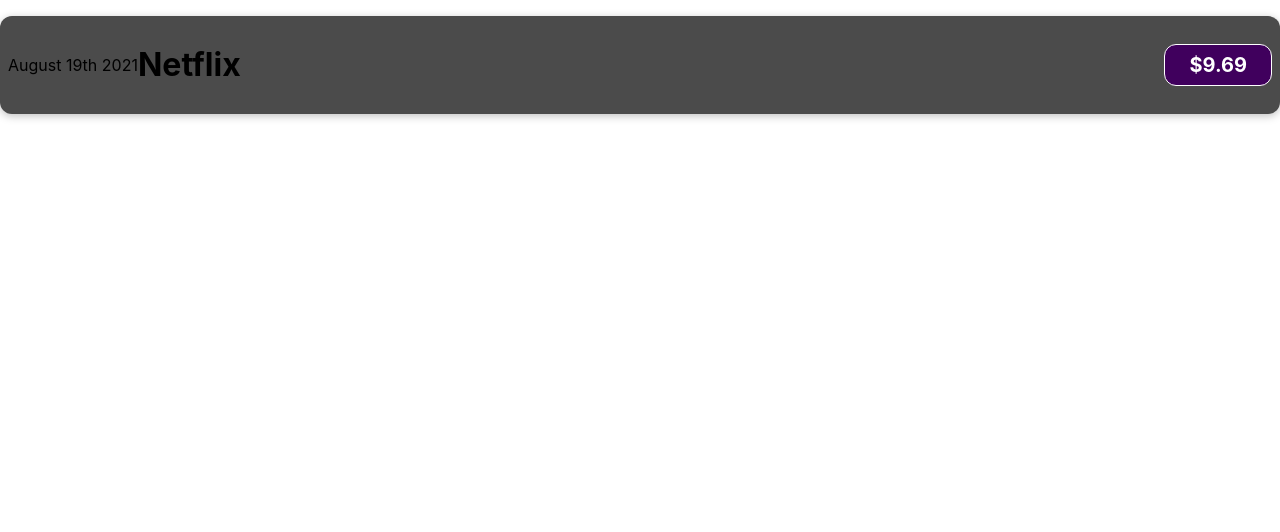
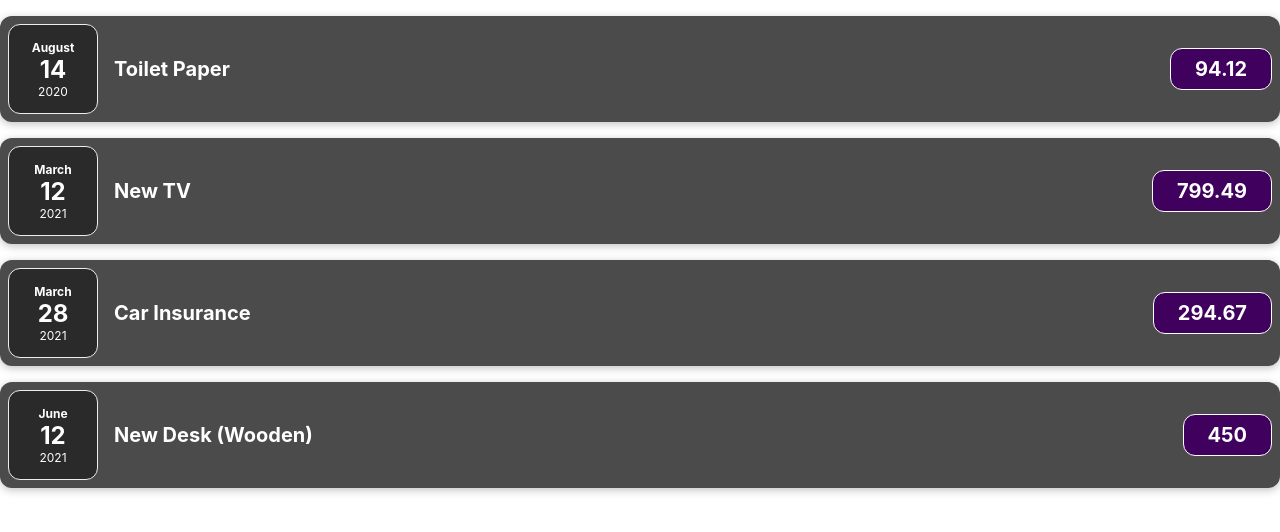
Before and after one commit to tarunsinghtanwar5/expense-tracker, a React (Create React App) app: page / in a window 1280 px wide. Shown: the top 532 px of the page. Built offline with nearby package versions, Linux system fonts and the light colour scheme.

Commit message:
updated dates

```diff
--- a/src/App.js
+++ b/src/App.js
@@ -1,9 +1,40 @@
-import ExpenseItem from './components/ExpenseItem'
+import ExpenseItem from './components/ExpenseItem';
 import './App.css';
 
 function App() {
+  const expenses = [
+    {
+      id: 'e1',
+      title: 'Toilet Paper',
+      amount: 94.12,
+      date: new Date(2020, 7, 14)
+    },
+    { id: 'e2',
+    title: 'New TV',
+    amount: 799.49,
+    date: new Date(2021, 2, 12)
+  },
+    {
+      id: 'e3',
+      title: 'Car Insurance',
+      amount: 294.67,
+      date: new Date(2021, 2, 28)
+    },
+    {
+      id: 'e4',
+      title: 'New Desk (Wooden)',
+      amount: 450,
+      date: new Date(2021, 5, 12)
+    }
+  ];
   return (
-    <ExpenseItem/>
+    <div>
+      <ExpenseItem title={expenses[0].title} amount={expenses[0].amount} date={expenses[0].date} />
+      <ExpenseItem title={expenses[1].title} amount={expenses[1].amount} date={expenses[1].date} />
+      <ExpenseItem title={expenses[2].title} amount={expenses[2].amount} date={expenses[2].date} />
+      <ExpenseItem title={expenses[3].title} amount={expenses[3].amount} date={expenses[3].date} />
+
+    </div>
   );
 }
 
--- /dev/null
+++ b/src/components/ExpenseDate.css
@@ -0,0 +1,26 @@
+.expense-date {
+  display: flex;
+  flex-direction: column;
+  width: 5.5rem;
+  height: 5.5rem;
+  border: 1px solid #ececec;
+  background-color: #2a2a2a;
+  color: white;
+  border-radius: 12px;
+  align-items: center;
+  justify-content: center;
+}
+
+.expense-date__month {
+  font-size: 0.75rem;
+  font-weight: bold;
+}
+
+.expense-date__year {
+  font-size: 0.75rem;
+}
+
+.expense-date__day {
+  font-size: 1.5rem;
+  font-weight: bold;
+}
--- /dev/null
+++ b/src/components/ExpenseDate.js
@@ -0,0 +1,15 @@
+import "./ExpenseDate.css"
+function ExpenseDate(props){
+    const month = props.date.toLocaleString('en-US', { month: 'long' })
+    const day = props.date.toLocaleString('en-US', { day: '2-digit' })
+    const year = props.date.getFullYear();
+    return(
+        <div className="expense-date ">
+            <div className="expense-date__month">{month}</div>
+			<div className="expense-date__day">{day}</div>
+			<div className="expense-date__year">{year}</div>
+        </div>
+    )
+}
+
+export default ExpenseDate;
--- a/src/components/ExpenseItem.js
+++ b/src/components/ExpenseItem.js
@@ -1,22 +1,18 @@
-import './ExpenseItem.css'
-function ExpenseItem(){
-    return(
-        <div className="expense-item">
-        <div>
-    August 19th 2021
-        </div>
+import './ExpenseItem.css';
+import ExpenseDate from './ExpenseDate.js';
+function ExpenseItem(props) {
 
+	return (
+		<div className="expense-item">
+			<ExpenseDate date={props.date}/>
 
-        <div className="expense-item__description">
-           <h1>Netflix</h1>
-        </div>
+			<div className="expense-item__description">
+				<h2>{props.title}</h2>
+			</div>
 
-        <div className="expense-item__price">
-$9.69
-        </div>
-        </div>
-
-    )
+			<div className="expense-item__price">{props.amount}</div>
+		</div>
+	);
 }
 
 export default ExpenseItem;
```
